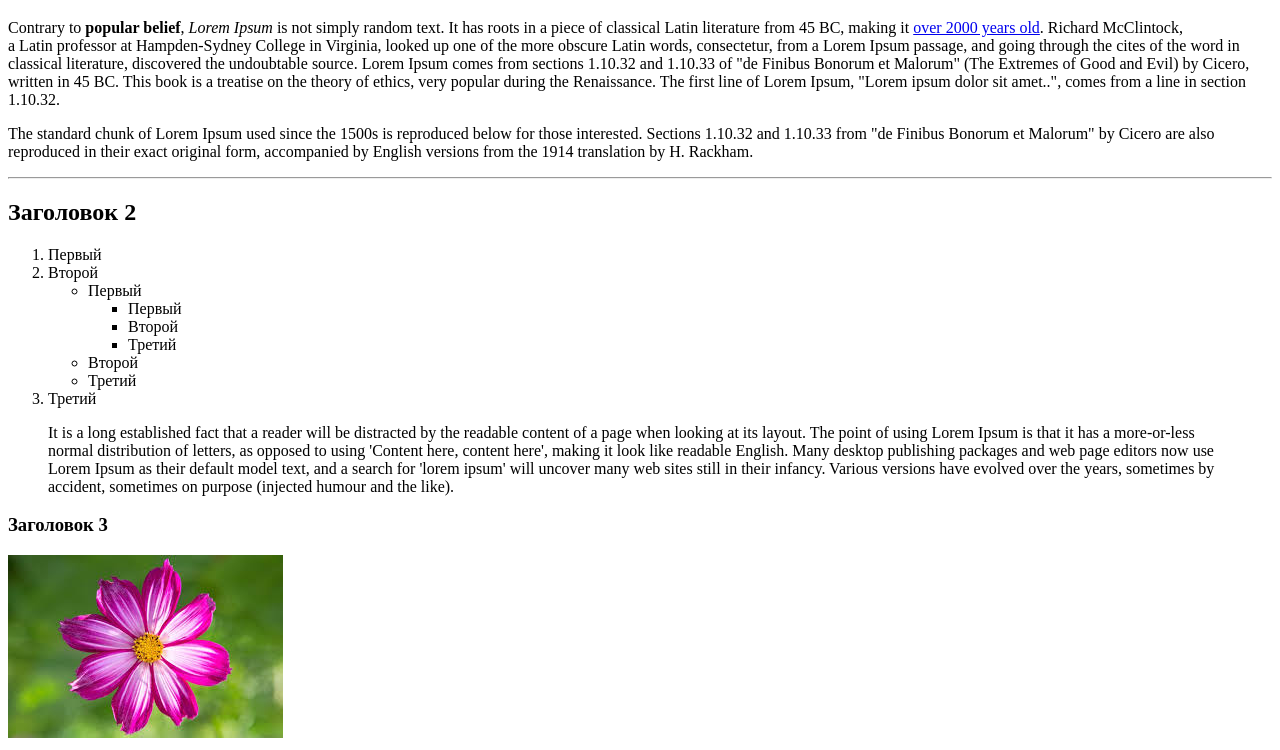
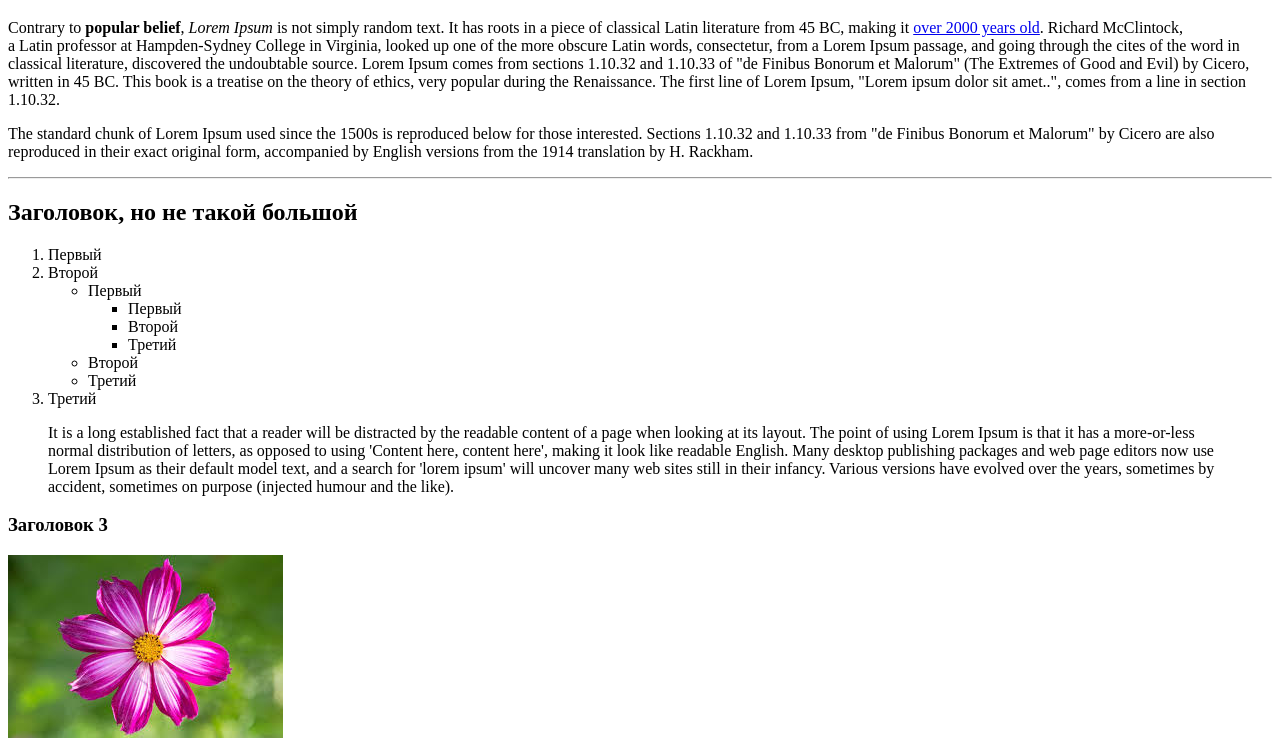
Before and after one commit to dijay241/Lesson6, a plain HTML site: page index.html in a window 1280 px wide. Shown: the part 61-811 px from the top of the page. Drawn offline with Linux system fonts and the light colour scheme.

Commit message:
Update index.html

```diff
--- a/index.html
+++ b/index.html
@@ -9,7 +9,7 @@
     <p>Contrary to <strong>popular belief</strong>, <em>Lorem Ipsum</em> is not simply random text. It has roots in a piece of classical Latin literature from 45 BC, making it <a href="https://lipsum.com" title="Открыть в новом окне" target="_blank">over 2000 years old</a>. Richard McClintock,<br> a Latin professor at Hampden-Sydney College in Virginia, looked up one of the more obscure Latin words, consectetur, from a Lorem Ipsum passage, and going through the cites of the word in classical literature, discovered the undoubtable source. Lorem Ipsum comes from sections 1.10.32 and 1.10.33 of "de Finibus Bonorum et Malorum" (The Extremes of Good and Evil) by Cicero, written in 45 BC. This book is a treatise on the theory of ethics, very popular during the Renaissance. The first line of Lorem Ipsum, "Lorem ipsum dolor sit amet..", comes from a line in section 1.10.32.</p>
     <p>The standard chunk of Lorem Ipsum used since the 1500s is reproduced below for those interested. Sections 1.10.32 and 1.10.33 from "de Finibus Bonorum et Malorum" by Cicero are also reproduced in their exact original form, accompanied by English versions from the 1914 translation by H. Rackham.</p>
     <hr>
-    <h2>Заголовок 2</h2>
+    <h2>Заголовок, но не такой большой</h2>
     <ol>
       <li>Первый</li>
       <li>Второй
```
